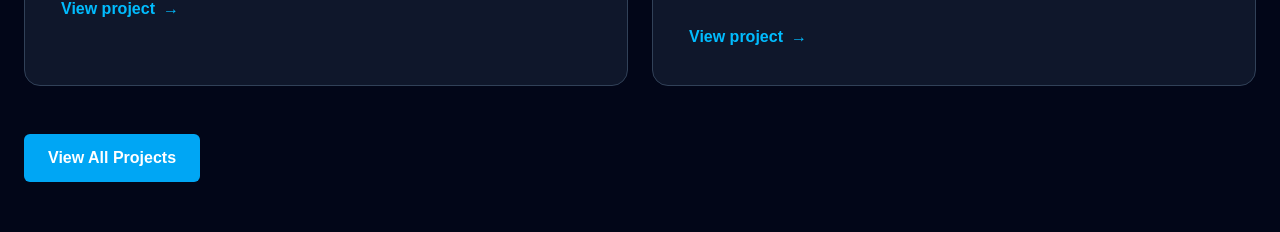
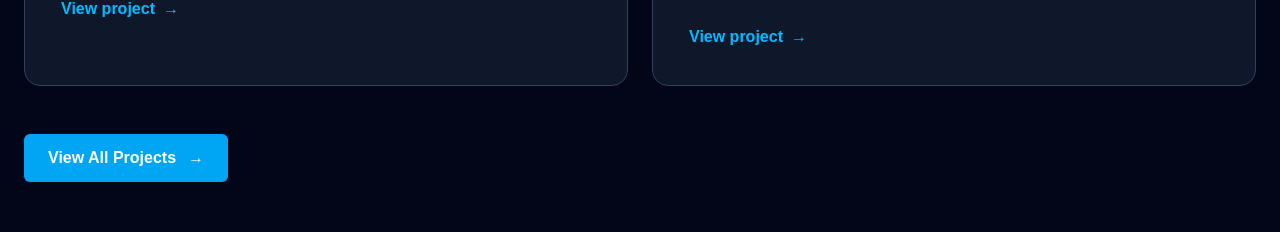
Before and after one commit to Andry-23/tanana-smart-base, a Next.js app: page / in a window 1280 px wide. Shown: the part 5460-5692 px from the top of the page. Built offline with nearby package versions, Linux system fonts and the light colour scheme.

Commit message:
Make projects preview reusable for localized content

```diff
--- a/components/ProjectsPreview.tsx
+++ b/components/ProjectsPreview.tsx
@@ -1,6 +1,15 @@
 import Link from "next/link";
 
-const projects = [
+export type ProjectPreviewItem = {
+  number: string;
+  category: string;
+  status: string;
+  title: string;
+  description: string;
+  href: string;
+};
+
+const defaultProjects: ProjectPreviewItem[] = [
   {
     number: "01",
     category: "Integrated Rural Infrastructure",
@@ -39,28 +48,46 @@ const projects = [
   },
 ];
 
-export default function ProjectsPreview() {
+type ProjectsPreviewProps = {
+  eyebrow?: string;
+  title?: string;
+  description?: string;
+  projects?: ProjectPreviewItem[];
+  viewProjectLabel?: string;
+  allProjectsLabel?: string;
+  allProjectsHref?: string;
+};
+
+export default function ProjectsPreview({
+  eyebrow = "Projects & Initiatives",
+  title = "Engineering ideas developed into practical systems",
+  description = "Explore selected Tanana Smart Base projects and initiatives combining energy, water, agriculture and technical infrastructure. Each project is developed around real operating needs, local conditions and long-term maintainability.",
+  projects = defaultProjects,
+  viewProjectLabel = "View project",
+  allProjectsLabel = "View All Projects",
+  allProjectsHref = "/projects",
+}: ProjectsPreviewProps) {
   return (
-    <section id="projects" className="bg-slate-950 px-6 py-20 md:py-24">
+    <section
+      id="projects"
+      className="bg-slate-950 px-6 py-20 md:py-24"
+    >
       <div className="mx-auto max-w-7xl">
         <div className="grid gap-10 lg:grid-cols-2 lg:items-end">
           <div>
             <p className="mb-4 text-sm font-semibold uppercase tracking-[0.22em] text-sky-400">
-              Projects & Initiatives
+              {eyebrow}
             </p>
 
             <h2 className="max-w-3xl text-4xl font-bold leading-tight text-white md:text-5xl">
-              Engineering ideas developed into practical systems
+              {title}
             </h2>
 
             <div className="mt-6 h-1 w-24 bg-sky-400" />
           </div>
 
           <p className="max-w-xl text-lg leading-8 text-slate-300">
-            Explore selected Tanana Smart Base projects and initiatives
-            combining energy, water, agriculture and technical infrastructure.
-            Each project is developed around real operating needs, local
-            conditions and long-term maintainability.
+            {description}
           </p>
         </div>
 
@@ -99,10 +126,11 @@ export default function ProjectsPreview() {
                   href={project.href}
                   className="mt-7 inline-flex items-center gap-2 font-semibold text-sky-400 transition hover:text-sky-300"
                 >
-                  View project
+                  {viewProjectLabel}
+
                   <span
                     aria-hidden="true"
-                    className="transition-transform group-hover:translate-x-1"
+                    className="transition-transform duration-300 group-hover:translate-x-1"
                   >
                     →
                   </span>
@@ -114,10 +142,17 @@ export default function ProjectsPreview() {
 
         <div className="mt-12">
           <Link
-            href="/projects"
-            className="inline-flex rounded-md bg-sky-500 px-6 py-3 font-semibold text-white transition hover:bg-sky-400"
+            href={allProjectsHref}
+            className="group inline-flex items-center gap-3 rounded-md bg-sky-500 px-6 py-3 font-semibold text-white transition hover:bg-sky-400"
           >
-            View All Projects
+            {allProjectsLabel}
+
+            <span
+              aria-hidden="true"
+              className="transition-transform duration-300 group-hover:translate-x-1"
+            >
+              →
+            </span>
           </Link>
         </div>
       </div>
```
